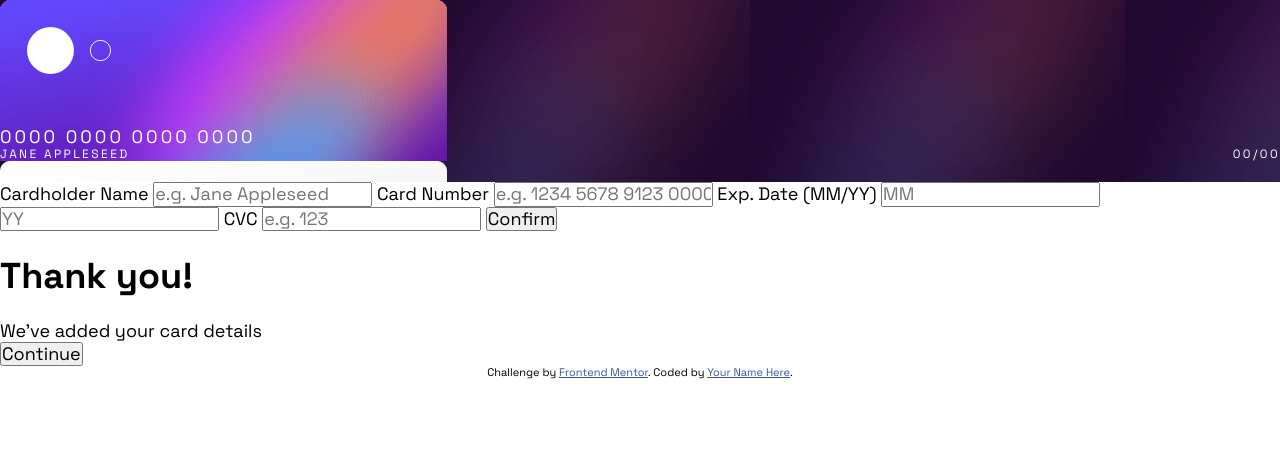
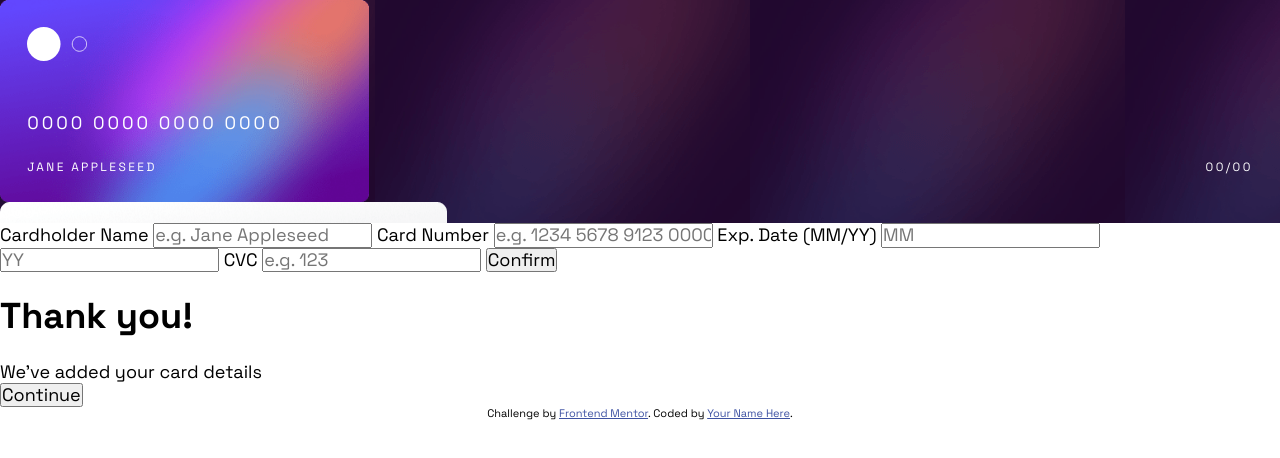
Before and after one commit to jpfingsten/interactive-card-details-form, a plain HTML site: page index.html in a window 1280 px wide. Drawn offline with Linux system fonts and the light colour scheme.

Commit message:
Progress on card front

```diff
--- a/css/main.css
+++ b/css/main.css
@@ -25,13 +25,22 @@ body {
   height: 100%;
 }
 
+.card-front-wrapper {
+  padding: 1.7rem;
+}
+
 .card-front {
   background-image: url("../images/bg-card-front.png");
   background-repeat: no-repeat;
+  -webkit-background-size: contain;
+  -moz-background-size: contain;
+  -o-background-size: contain;
+  background-size: contain;
+  overflow: none;
 }
 
 .logo {
-  margin: 1.7rem 0 0 1.7rem;
+  width: 3.75rem;
 }
 
 .card-number {
@@ -45,6 +54,7 @@ body {
   text-transform: uppercase;
   font-size: .75rem;
   letter-spacing: .15rem;
+  margin-top: 1.7rem;
 }
 
 .card-back {
--- a/index.html
+++ b/index.html
@@ -24,11 +24,13 @@
             <div class="card">
                 <div class="content-wrapper">
                     <div class="card-front">
-                        <img src="images/card-logo.svg" class="logo" alt="credit card front" />
-                        <div class="card-number">0000 0000 0000 0000</div>
-                        <div class="card-lower-text">
-                          <div class="cardholder-name">Jane Appleseed</div>
-                          <div class="expiration-date">00/00</div>
+                      <div class="card-front-wrapper">
+                          <img src="images/card-logo.svg" class="logo" alt="credit card front" />
+                          <div class="card-number">0000 0000 0000 0000</div>
+                          <div class="card-lower-text">
+                            <div class="cardholder-name">Jane Appleseed</div>
+                            <div class="expiration-date">00/00</div>
+                          </div>
                         </div>
                     </div>
                     <div class="card-back">
```
